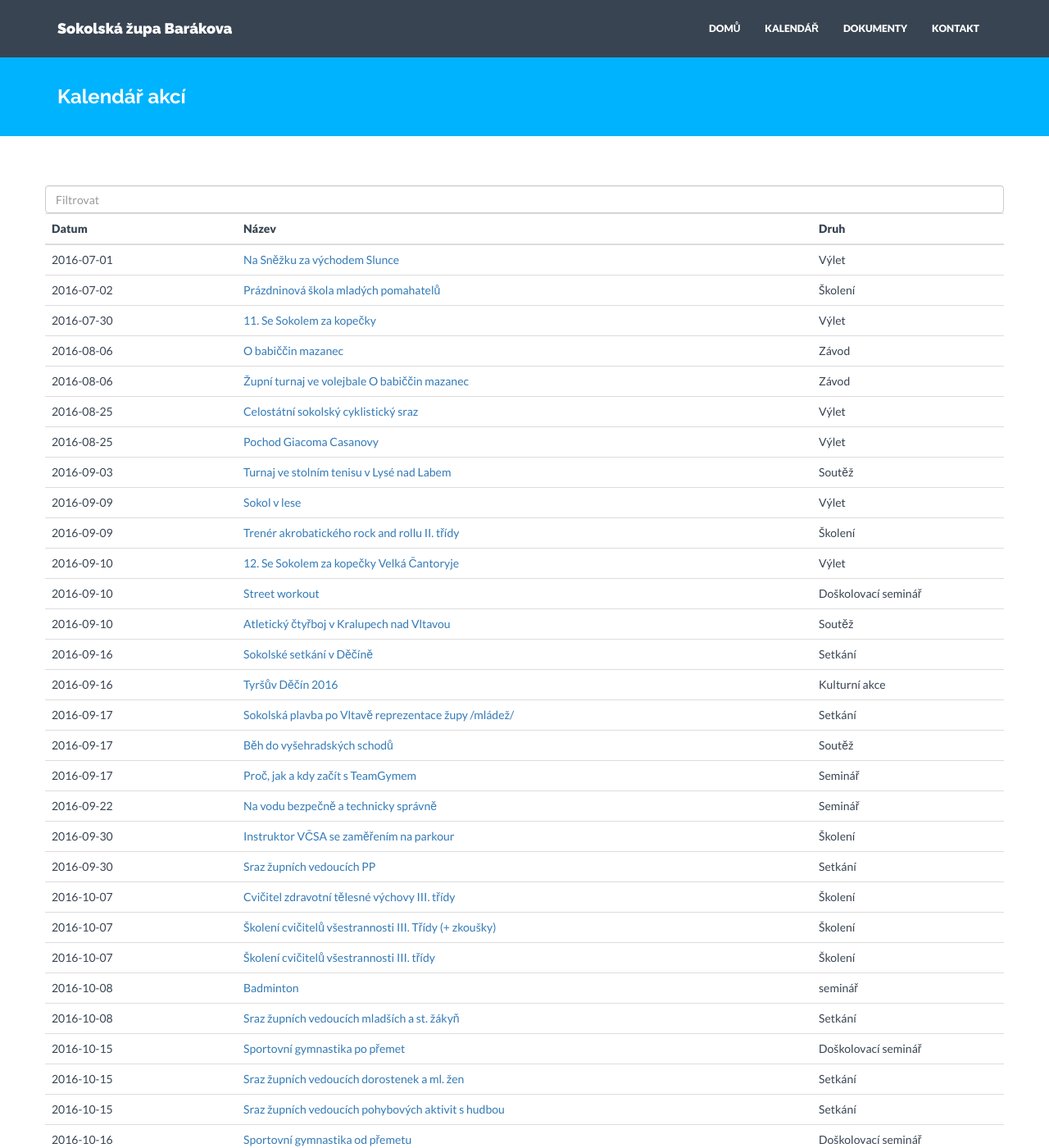
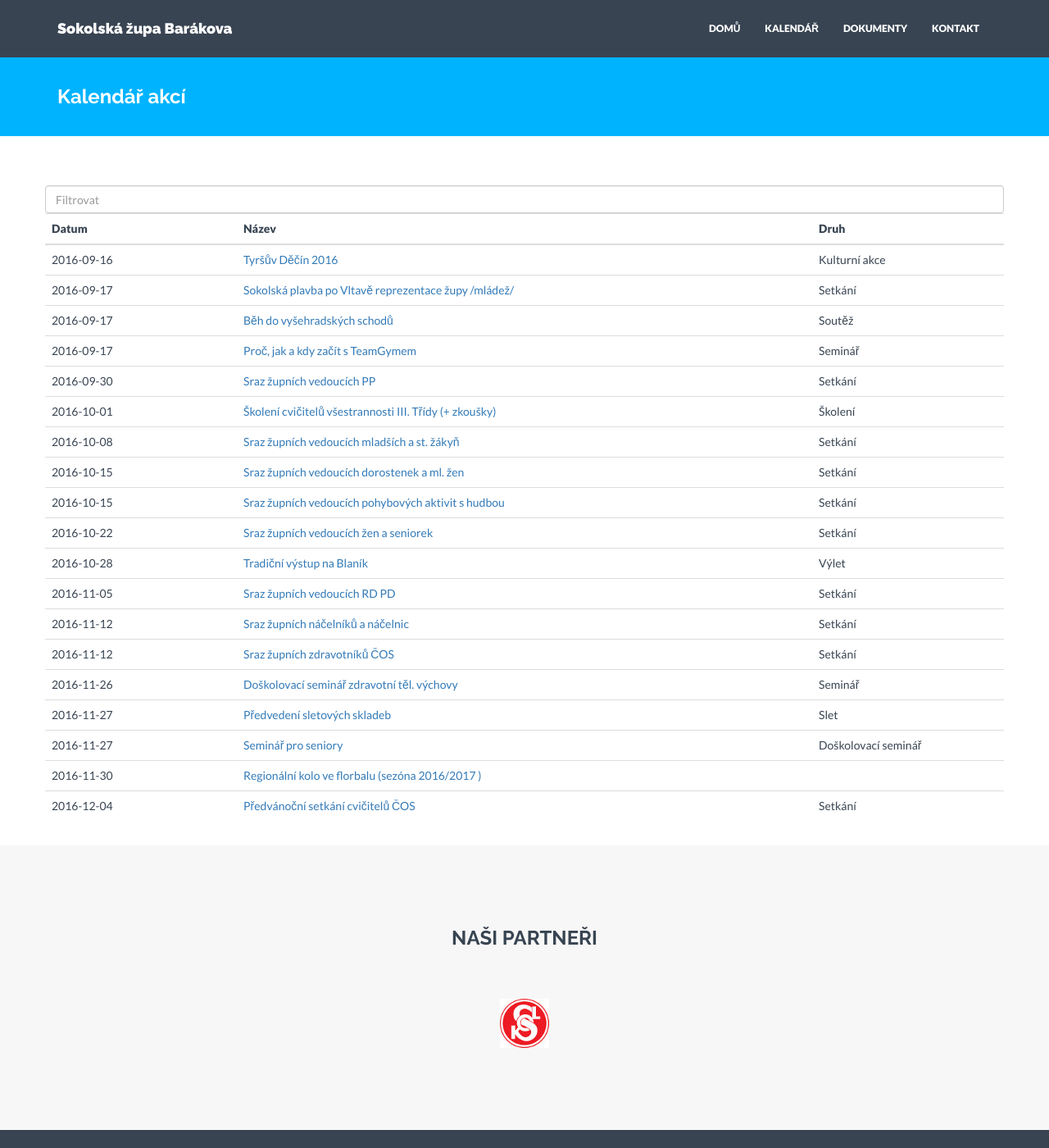
Before and after one commit to milanhybner/zbarakova.cz, a Jekyll site: the page built from akce.md, in a window 1280 px wide and 1400 px high. Shown: the whole window at 82% size. Built offline with Jekyll 4.4.1, drawn with Linux system fonts in a browser that asks for light colours; nearby versions of some CDN libraries; some of the changed text lies outside the part shown.

Commit message:
aktualizovány akce a patička

```diff
--- /dev/null
+++ b/_data/akce-archiv.yaml
@@ -0,0 +1,74 @@
+- datum: 2016-07-01
+  nazev: Na Sněžku za východem Slunce
+  url: http://www.sokol.cz/sokol/index.php?action=zobrazakci&id=1465430635
+  druh: Výlet
+
+
+- datum: 2016-07-02
+  nazev: Prázdninová škola mladých pomahatelů
+  url: http://www.sokol.cz/sokol/index.php?action=zobrazakci&id=1450128921
+  druh: Školení
+
+
+- datum: 2016-07-30
+  nazev: 11. Se Sokolem za kopečky
+  url:
+  druh: Výlet
+
+
+- datum: 2016-08-06
+  nazev: O babiččin mazanec
+  url: http://www.sokol.cz/sokol/index.php?action=zobrazakci&id=1465431252
+  druh: Závod
+
+
+- datum: 2016-08-06
+  nazev: Župní turnaj ve volejbale O babiččin mazanec
+  url:
+  druh: Závod
+
+
+- datum: 2016-08-25
+  nazev: Celostátní sokolský cyklistický sraz
+  url:
+  druh: Výlet
+
+
+- datum: 2016-08-25
+  nazev: Pochod Giacoma Casanovy
+  url:
+  druh: Výlet
+
+
+- datum: 2016-09-03
+  nazev: Turnaj ve stolním tenisu v Lysé nad Labem
+  url: http://sokol-lysa.cz/soubory/ping-pong-3-9-2016.pdf
+  druh: Soutěž
+
+- datum: 2016-09-09
+  nazev: Sokol v lese
+  url: http://sokol.eu/obsah/5463
+  druh: Výlet
+
+
+- datum: 2016-09-09
+  nazev: Trenér akrobatického rock and rollu II. třídy
+  url: http://www.sokol.cz/sokol/index.php?action=zobrazakci&id=1450128931
+  druh: Školení
+
+
+- datum: 2016-09-10
+  nazev: 12. Se Sokolem za kopečky Velká Čantoryje
+  url:
+  druh: Výlet
+
+
+- datum: 2016-09-10
+  nazev: Street workout
+  url: http://www.sokol.cz/sokol/index.php?action=zobrazakci&id=1450128922
+  druh: Doškolovací seminář
+
+- datum: 2016-09-10
+  nazev: Atletický čtyřboj v Kralupech nad Vltavou
+  url: http://www.sokol.cz/sokol/index.php?action=zobrazakci&id=1471124293
+  druh: Soutěž
--- a/_data/akce.yaml
+++ b/_data/akce.yaml
@@ -1,85 +1,3 @@
-- datum: 2016-07-01
-  nazev: Na Sněžku za východem Slunce
-  url: http://www.sokol.cz/sokol/index.php?action=zobrazakci&id=1465430635
-  druh: Výlet
-
-
-- datum: 2016-07-02
-  nazev: Prázdninová škola mladých pomahatelů
-  url: http://www.sokol.cz/sokol/index.php?action=zobrazakci&id=1450128921
-  druh: Školení
-
-
-- datum: 2016-07-30
-  nazev: 11. Se Sokolem za kopečky
-  url:
-  druh: Výlet
-
-
-- datum: 2016-08-06
-  nazev: O babiččin mazanec
-  url: http://www.sokol.cz/sokol/index.php?action=zobrazakci&id=1465431252
-  druh: Závod
-
-
-- datum: 2016-08-06
-  nazev: Župní turnaj ve volejbale O babiččin mazanec
-  url:
-  druh: Závod
-
-
-- datum: 2016-08-25
-  nazev: Celostátní sokolský cyklistický sraz
-  url:
-  druh: Výlet
-
-
-- datum: 2016-08-25
-  nazev: Pochod Giacoma Casanovy
-  url:
-  druh: Výlet
-
-
-- datum: 2016-09-03
-  nazev: Turnaj ve stolním tenisu v Lysé nad Labem
-  url: http://sokol-lysa.cz/soubory/ping-pong-3-9-2016.pdf
-  druh: Soutěž
-
-- datum: 2016-09-09
-  nazev: Sokol v lese
-  url: http://sokol.eu/obsah/5463
-  druh: Výlet
-
-
-- datum: 2016-09-09
-  nazev: Trenér akrobatického rock and rollu II. třídy
-  url: http://www.sokol.cz/sokol/index.php?action=zobrazakci&id=1450128931
-  druh: Školení
-
-
-- datum: 2016-09-10
-  nazev: 12. Se Sokolem za kopečky Velká Čantoryje
-  url:
-  druh: Výlet
-
-
-- datum: 2016-09-10
-  nazev: Street workout
-  url: http://www.sokol.cz/sokol/index.php?action=zobrazakci&id=1450128922
-  druh: Doškolovací seminář
-
-- datum: 2016-09-10
-  nazev: Atletický čtyřboj v Kralupech nad Vltavou
-  url: http://www.sokol.cz/sokol/index.php?action=zobrazakci&id=1471124293
-  druh: Soutěž
-
-
-- datum: 2016-09-16
-  nazev: Sokolské setkání v Děčíně
-  url:
-  druh: Setkání
-
-
 - datum: 2016-09-16
   nazev: Tyršův Děčín 2016
   url: http://www.sokol.cz/sokol/index.php?action=zobrazakci&id=1450035974
@@ -102,59 +20,20 @@
   url: http://www.gymfed.cz/prilohy/000/581/pozv%C3%A1nka%20na%20semin%C3%A1%C5%99%20teamgym_z%C3%A1%C5%99%C3%AD%202016_final.pdf
   druh: Seminář
 
-- datum: 2016-09-22
-  nazev: Na vodu bezpečně a technicky správně
-  url: http://www.sokol.cz/sokol/index.php?action=zobrazakci&id=1450128923
-  druh: Seminář
-
-
-- datum: 2016-09-30
-  nazev: Instruktor VČSA se zaměřením na parkour
-  url: http://www.sokol.cz/sokol/index.php?action=zobrazakci&id=1454684704
-  druh: Školení
-
-
 - datum: 2016-09-30
   nazev: Sraz župních vedoucích PP
   url:
   druh: Setkání
 
-
-- datum: 2016-10-07
-  nazev: Cvičitel zdravotní tělesné výchovy III. třídy
-  url: http://www.sokol.cz/sokol/index.php?action=zobrazakci&id=1450128924
+- datum: 2016-10-01
+  nazev: Školení cvičitelů všestrannosti III. Třídy (+ zkoušky)
+  url: http://www.sokol.cz/sokol/index.php?action=zobrazakci&id=1471642731
   druh: Školení
-
-
-- datum: 2016-10-07
-  nazev: Školení cvičitelů všestrannosti III. Třídy (+ zkoušky)
-  url:
-  druh: Školení
-
-
-- datum: 2016-10-07
-  nazev: Školení cvičitelů všestrannosti III. třídy
-  url: http://www.sokol.cz/sokol/index.php?action=zobrazakci&id=1454780024
-  druh: Školení
-
-
-- datum: 2016-10-08
-  nazev: Badminton
-  url: http://www.sokol.cz/sokol/index.php?action=zobrazakci&id=1450128925
-  druh: seminář
-
 
 - datum: 2016-10-08
   nazev: Sraz župních vedoucích mladších a st. žákyň
   url:
   druh: Setkání
-
-
-- datum: 2016-10-15
-  nazev: Sportovní gymnastika po přemet
-  url: http://www.sokol.cz/sokol/index.php?action=zobrazakci&id=1450128926
-  druh: Doškolovací seminář
-
 
 - datum: 2016-10-15
   nazev: Sraz župních vedoucích dorostenek a ml. žen
@@ -166,13 +45,6 @@
   nazev: Sraz župních vedoucích pohybových aktivit s hudbou
   url:
   druh: Setkání
-
-
-- datum: 2016-10-16
-  nazev: Sportovní gymnastika od přemetu
-  url: http://www.sokol.cz/sokol/index.php?action=zobrazakci&id=1450128927
-  druh: Doškolovací seminář
-
 
 - datum: 2016-10-22
   nazev: Sraz župních vedoucích žen a seniorek
@@ -190,13 +62,6 @@
   nazev: Sraz župních vedoucích RD PD
   url:
   druh: Setkání
-
-
-- datum: 2016-11-11
-  nazev: Mezinárodní seminář pro cvičitele, instruktory rodičů a dětí, předškolních dětí PaCH 2016
-  url: http://www.sokol.cz/sokol/index.php?action=zobrazakci&id=1450128928
-  druh: seminář
-
 
 - datum: 2016-11-12
   nazev: Sraz župních náčelníků a náčelnic
--- a/_includes/footer.html
+++ b/_includes/footer.html
@@ -3,7 +3,7 @@
         <div class="container">
             <div class="row centered">
                 <h3>NAŠI PARTNEŘI</h3>
-                <a href="http://www.sokol.eu"><img class="img-responsive" src="/img/clients/sokol1.jpg" title="Česká obec sokolská"></a>
+                <a href="http://www.sokol.eu"><img class="img-responsive" src=" /img/clients/sokol1.jpg" title="Česká obec sokolská"></a>
                 <!--<div class="col-lg-4 col-md-4 col-sm-4"><img class="img-responsive" src="https://dl.dropboxusercontent.com/u/13427426/zb-assets/img/clients/sokol.cz.gif"></div>
                 <div class="col-lg-4 col-md-4 col-sm-4"><img class="img-responsive" src="https://dl.dropboxusercontent.com/u/13427426/zb-assets/img/clients/vize.png"></div>-->
             </div>
```
